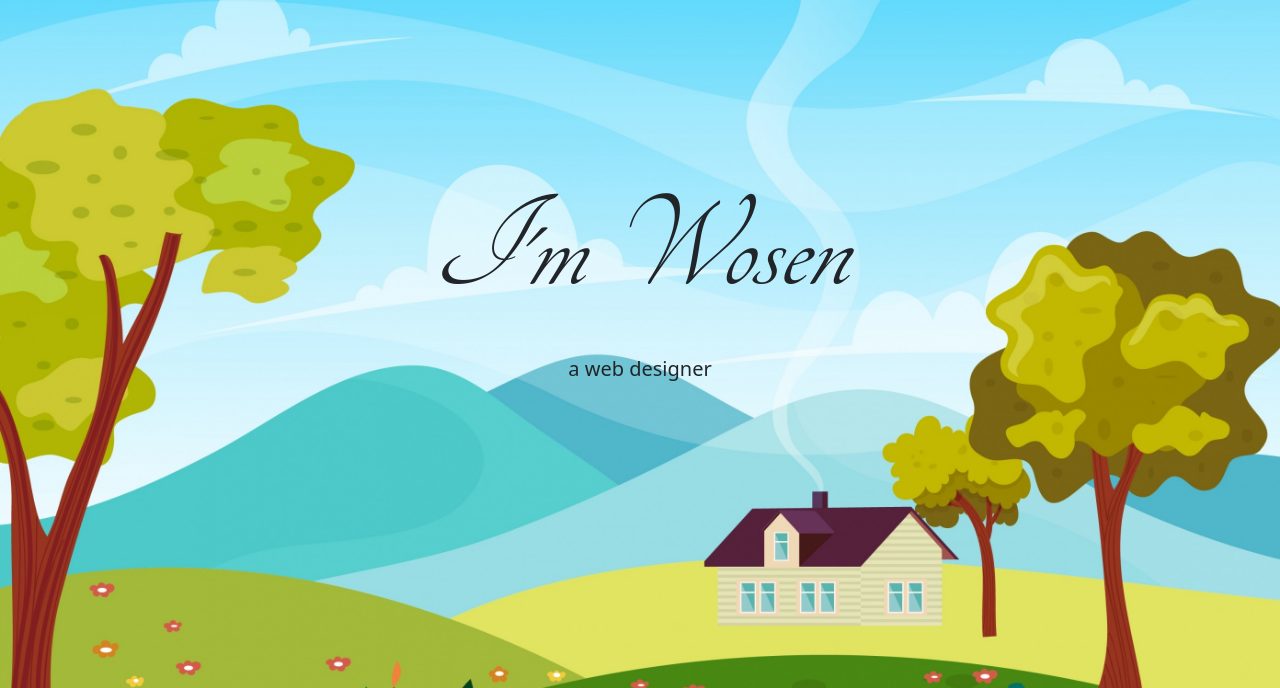
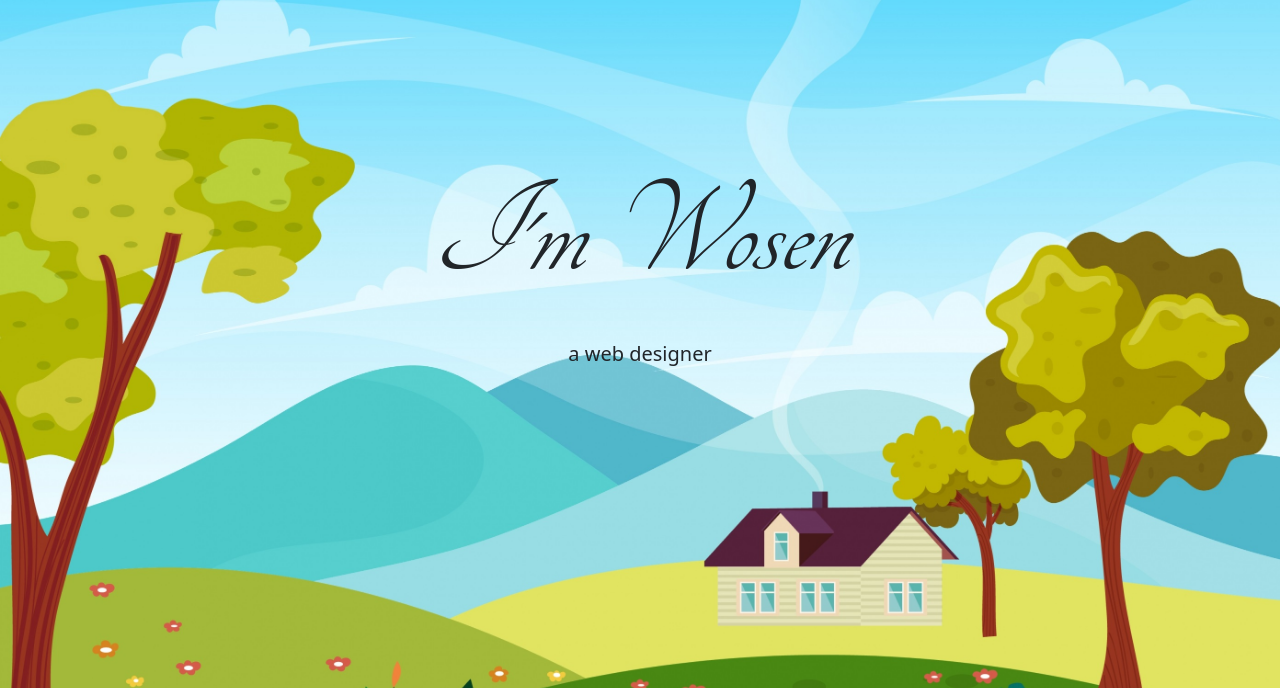
Before and after one commit to Wosen100/MobileFri-FinalProject, a plain HTML site: page home.html in a window 1280 px wide. Shown: the part 65-753 px from the top of the page. Drawn offline with nearby package versions, Linux system fonts and the light colour scheme; a web font is replaced by a local one.

Commit message:
deleted comented out

```diff
--- a/css/about.css
+++ b/css/about.css
@@ -48,3 +48,6 @@
         height: fit-content;
     }
 }
+.about__heading {
+    text-align: center;
+}
--- a/css/home.css
+++ b/css/home.css
@@ -1,3 +1,9 @@
+body {
+  display: flex;
+  flex-direction: column;
+  justify-content: space-between;
+}
+
 @media only screen and (max-width: 43.75em) {
   /* CSS rules here */
   .address,
--- a/css/styles.css
+++ b/css/styles.css
@@ -19,7 +19,12 @@ body {
     overflow-y: scroll; /*show the scroll bar*/
     background-position: left top;
 
+    display: flex;
+    flex-direction: column;
+    justify-content: space-between;
 }
+
+
 
 li {
     list-style: none;
@@ -81,7 +86,7 @@ nav {
 
 .main {
     /* background-color: teal; */
-    height: calc( 100vh - var(--nav-height));
+    /* height: calc( 100vh - var(--nav-height)); */
     display: grid;
     align-items: center;
     justify-content: center;
@@ -123,11 +128,11 @@ nav {
     font-size: 20px;
 }
 
- @media screen and (max-width: 1024px) {
+@media screen and (max-width: 1024px) {
     body {
         background-size: 250%;
         height: 100vh;
         width: 100vw;
         background-position: left top;
-      }
+    }
 }
```
Also changed, not shown: about.html (+1 -1 lines), css/neon.css (+0 -10 lines).
